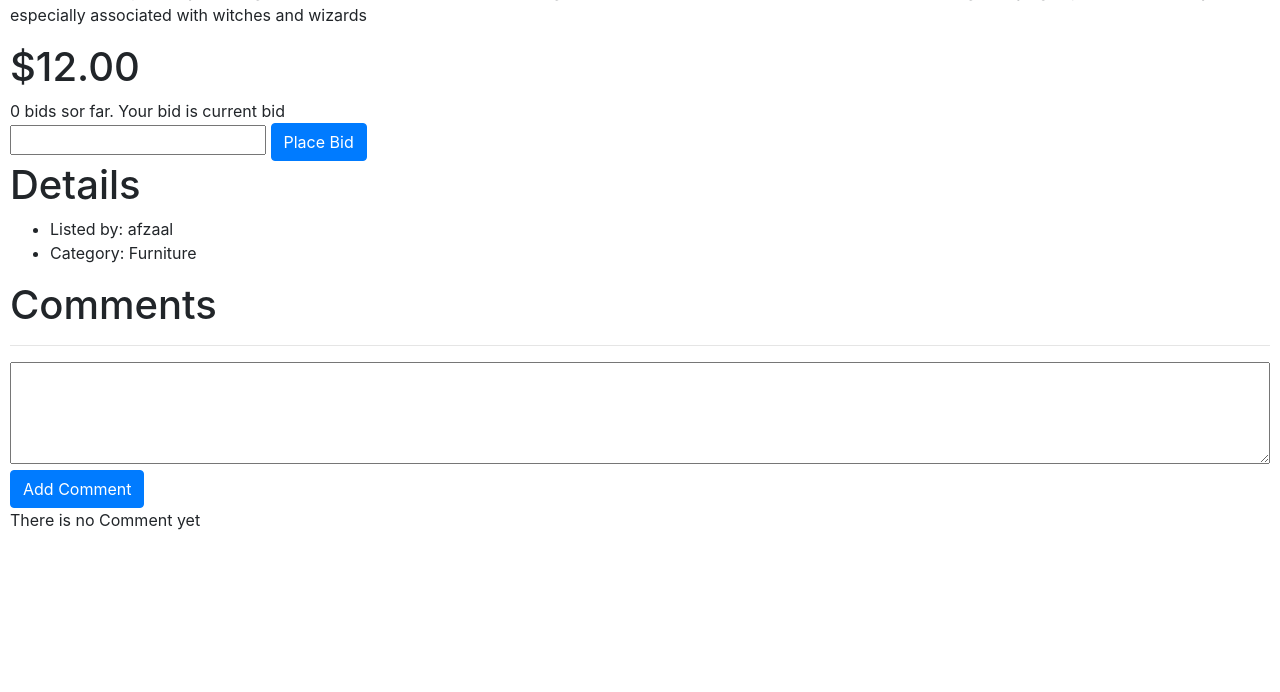
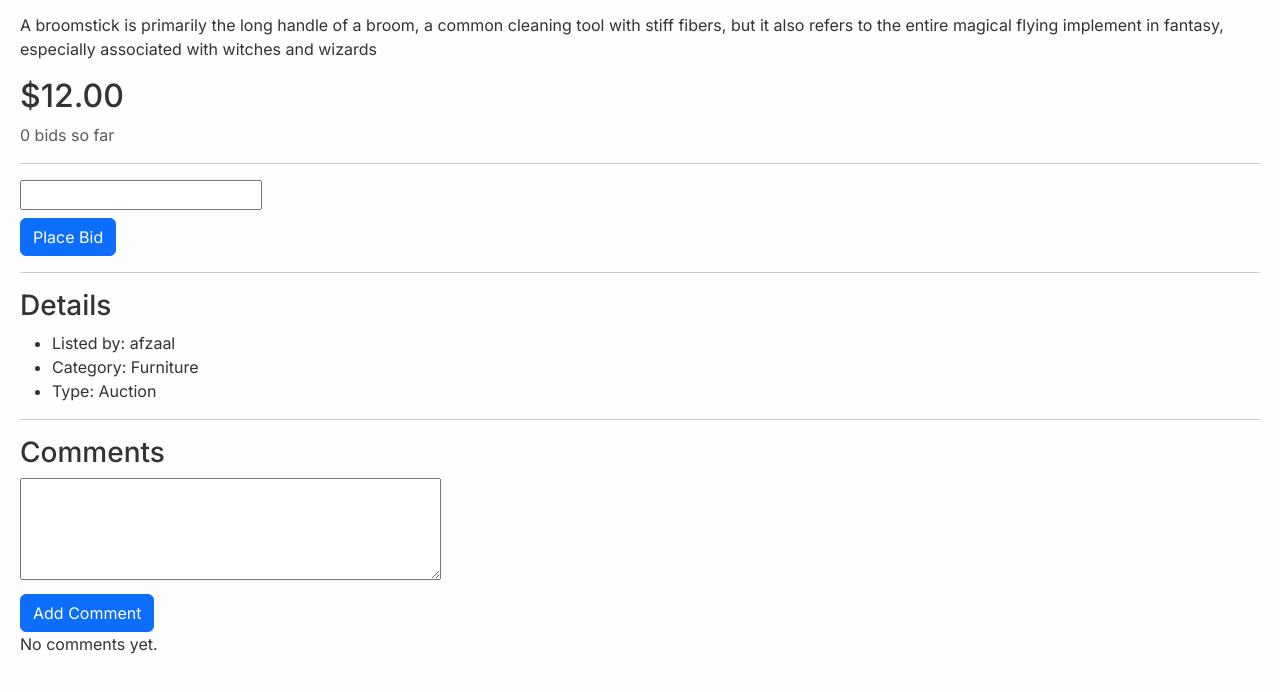
Before and after one commit to Muhammad-Afzaal1/bpe-django-project, a Django app: page /listings/7 in a window 1280 px wide. Shown: the part 586-1278 px from the top of the page. Before the commit the page ends 1116 px from the top, so only its background shows below. Run offline with Django 3.2, Linux system fonts and the light colour scheme; a user stored in the database is signed in; data comes from the database, SQL or seed files in the repository; both versions use the stored data as it was after the commit; some libraries are stand-ins or nearby versions.

Commit message:
Buy now and auction field are implemented

```diff
--- a/auctions/forms.py
+++ b/auctions/forms.py
@@ -2,9 +2,32 @@ from django import forms
 from .models import Listing, Bid, Comment
 
 class ListingForm(forms.ModelForm):
+
     class Meta:
         model = Listing
-        fields = ["title", "description", "image", "starting_bid", "category"]
+        fields = [
+            "title",
+            "description",
+            "listing_type",
+            "starting_bid",
+            "buy_now_price",
+            "image",
+            "category"
+        ]
+
+    def clean(self):
+        cleaned_data = super().clean()
+        listing_type = cleaned_data.get("listing_type")
+        starting_bid = cleaned_data.get("starting_bid")
+        buy_now_price = cleaned_data.get("buy_now_price")
+
+        if listing_type == Listing.AUCTION and not starting_bid:
+            self.add_error("starting_bid", "Starting bid is required for auction listings.")
+
+        if listing_type == Listing.BUY_NOW and not buy_now_price:
+            self.add_error("buy_now_price", "Buy now price is required.")
+
+        return cleaned_data
 
     def clean_image(self):
         image = self.cleaned_data.get("image")
--- a/auctions/static/auctions/styles.css
+++ b/auctions/static/auctions/styles.css
@@ -1,76 +1,120 @@
-body {
-    padding: 10px;
+:root {
+    --primary-color: #0d6efd;
+    --secondary-color: #6c757d;
+    --bg-light: #f8f9fa;
 }
 
-.errorlist {
-    color: red;
-    background: #ffe6e6;
-    border: 1px solid red;
-    padding: 8px 12px;
-    border-radius: 5px;
-    list-style: none;
-    margin: 5px 0;
+body {
+    padding: 20px;
+    font-family: 'Inter', sans-serif;
+    background-color: #fdfdfd;
+    color: #333;
 }
 
-.errorlist li {
-    margin: 3px 0;
-    font-weight: bold;
+/* Form Styles */
+.form-control:focus, .form-select:focus {
+    box-shadow: 0 0 0 0.25rem rgba(13, 110, 253, 0.15);
+    border-color: var(--primary-color);
+}
+
+/* Card Transitions */
+.transition-card {
+    transition: transform 0.2s ease-in-out, box-shadow 0.2s ease-in-out;
+}
+
+.transition-card:hover {
+    transform: translateY(-5px);
+    box-shadow: 0 .5rem 1rem rgba(0,0,0,.15)!important;
+    text-decoration: none;
+}
+
+.card-img-top-wrapper img {
+    transition: transform 0.3s ease;
+}
+
+.card:hover .card-img-top-wrapper img {
+    transform: scale(1.05);
 }
 
 .listing-link{
-    color: black;
+    text-decoration: none;
+    color: inherit;
     display: block;
-    margin-bottom:1rem;
 }
 
 .listing-link:hover{
     text-decoration: none;
+    color: inherit;
 }
+
+/* Errors */
+.errorlist {
+    color: #dc3545;
+    background: #f8d7da;
+    border: 1px solid #f5c6cb;
+    padding: 0.75rem 1.25rem;
+    border-radius: 0.25rem;
+    list-style: none;
+    margin-bottom: 1rem;
+}
+
+.errorlist li {
+    margin: 0;
+}
+
+/* Bids & Winners */
 .bid-count{
     display: inline;
-}
-
-.alert-error{
-    background-color: rgb(243, 113, 113);
-    border: 1px solid red;
+    font-weight: 500;
 }
 
 .winner{
-    padding: 5px;
-    background-color: rgb(32, 215, 221);
-    font-weight: bold;
-    font-size: large;
+    padding: 8px 12px;
+    background-color: #d1e7dd;
+    color: #0f5132;
+    font-weight: 600;
     border-radius: 4px;
+    border: 1px solid #badbcc;
 }
 
 .info{
-    padding: 5px;
-    background-color: rgb(223, 38, 87);
-    font-weight: bold;
-    font-size: large;
+    padding: 8px 12px;
+    background-color: #cff4fc;
+    color: #055160;
+    font-weight: 600;
     border-radius: 4px;
+    border: 1px solid #b6effb;
 }
 
-#id_comment{
-    width: 100%;
+/* Comments */
+.comments{
+    margin-top: 2rem;
+    padding: 1.5rem;
+    background-color: #fff;
+    border-radius: 8px;
+    box-shadow: 0 1px 3px rgba(0,0,0,0.1);
+}
+
+.comment{
+    margin-bottom: 1rem;
+    background-color: #f8f9fa;
+    padding: 1rem;
+    border-radius: 8px;
+    border-left: 4px solid var(--primary-color);
 }
 
 .comment-user{
-    font-weight: bold;
-}
-.comment-comment{
-    margin-left: 1rem;
+    font-weight: 600;
+    color: var(--primary-color);
 }
 
-.comments{
-    margin-top: 1rem;
-    padding: 0.5rem;
-    background-color: white;
+.comment-comment{
+    margin-top: 0.5rem;
+    color: #555;
+    margin-left: 0; /* Override old margin */
 }
-.comment{
-    margin-bottom: 1rem;
-    background-color: #ffe6e6;
-    padding: 1rem;
-    border-radius: 5px;
-    box-shadow: 1px 1px 5px 1px black;
+
+/* Button overrides if needed */
+.btn-block {
+    width: 100%; /* Restore bootstrap 4 class functionality if used elsewhere, though BS5 uses w-100 or d-grid */
 }
--- a/auctions/templates/auctions/layout.html
+++ b/auctions/templates/auctions/layout.html
@@ -2,11 +2,21 @@
 
 <!DOCTYPE html>
 <html lang="en">
+
 <head>
     <title>{% block title %}Auctions{% endblock %}</title>
-        <link rel="stylesheet" href="https://stackpath.bootstrapcdn.com/bootstrap/4.4.1/css/bootstrap.min.css" integrity="sha384-Vkoo8x4CGsO3+Hhxv8T/Q5PaXtkKtu6ug5TOeNV6gBiFeWPGFN9MuhOf23Q9Ifjh" crossorigin="anonymous">
+    <!-- Google Fonts -->
+    <link rel="preconnect" href="https://fonts.googleapis.com">
+    <link rel="preconnect" href="https://fonts.gstatic.com" crossorigin>
+    <link href="https://fonts.googleapis.com/css2?family=Inter:wght@300;400;500;600;700&display=swap" rel="stylesheet">
+
+    <!-- Bootstrap 5.3 CSS -->
+    <link href="https://cdn.jsdelivr.net/npm/bootstrap@5.3.3/dist/css/bootstrap.min.css" rel="stylesheet"
+        integrity="sha384-QWTKZyjpPEjISv5WaRU9OFeRpok6YctnYmDr5pNlyT2bRjXh0JMhjY6hW+ALEwIH" crossorigin="anonymous">
+
     <link href="{% static 'auctions/styles.css' %}" rel="stylesheet">
 </head>
+
 <body>
     <h1>Auctions</h1>
     <div>
@@ -27,7 +37,7 @@
         </li>
         {% else %}
         <li class="nav-item">
-                        <form action="{% url 'become_seller' %}", method="post" style="display: inline;">
+            <form action="{% url 'become_seller' %}" , method="post" style="display: inline;">
                 {% csrf_token %}
                 <button class="btn btn-sm btn-outline-success ml-2">
                     Beocme Seller
@@ -37,10 +47,14 @@
         {% endif %}
 
         <li class="nav-item">
-                    <a class="nav-link" href="{% url 'watchlist' %}">Watchlist
-                        <span class="badge badge-secondary">{{count}}</span>
+            <a class="nav-link d-flex align-items-center gap-2" href="{% url 'watchlist' %}">
+                Watchlist
+                <span class="badge bg-secondary">
+                    {{ count }}
+                </span>
             </a>
         </li>
+
 
         <li class="nav-item">
             <a class="nav-link" href="{% url 'logout' %}">Log Out</a>
@@ -57,5 +71,10 @@
     <hr>
     {% block body %}
     {% endblock %}
+    <!-- Bootstrap 5.3 JS Bundle -->
+    <script src="https://cdn.jsdelivr.net/npm/bootstrap@5.3.3/dist/js/bootstrap.bundle.min.js"
+        integrity="sha384-YvpcrYf0tY3lHB60NNkmXc5s9fDVZLESaAA55NDzOxhy9GkcIdslK1eN7N6jIeHz"
+        crossorigin="anonymous"></script>
 </body>
+
 </html>
--- a/auctions/templates/auctions/listing.html
+++ b/auctions/templates/auctions/listing.html
@@ -1,9 +1,10 @@
 {% extends "auctions/layout.html" %}
 
 {% block body %}
+
     {% if messages %}
-        {% for message in messages%}
-            <div class="alert alert-{{message.tags}}">{{message}}</div>
+        {% for message in messages %}
+            <div class="alert alert-{{ message.tags }}">{{ message }}</div>
         {% endfor %}
     {% endif %}
 
@@ -11,117 +12,148 @@
         <form action="{% url 'toggle_watchlist' listing.id %}" method="post">
             {% csrf_token %}
             {% if in_watchlist %}
-                <button type="submit" class="btn btn-warning">Remove from Watchlist</button>
+                <button class="btn btn-warning mb-3">Remove from Watchlist</button>
             {% else %}
-                <button type="submit" class="btn btn-success">Add to Watchlist</button>
+                <button class="btn btn-success mb-3">Add to Watchlist</button>
             {% endif %}
         </form>
     {% endif %}
 
+    <h1>{{ listing.title }}</h1>
 
-    <h1>Listing: {{listing.title}}</h1>
-    <img style="max-width: 400px;" src="{{listing.image}}" alt="Item Image">
-    <p class="description mt-2">{{listing.description}}</p>
-    <h1 class="mt-2" id="price">${{listing.current_price}}</h1>
-    <div class="bid-count">{{listing.bids.count}} bids sor far.</div>
+    <img class="img-fluid mb-3" style="max-width: 400px;" src="{{ listing.image }}" alt="Item Image">
+
+    <p class="description">{{ listing.description }}</p>
+
+    <h2 class="mt-2">
+        ${{ listing.current_price }}
+    </h2>
+
+    {% if listing.listing_type == "auction" %}
+        <div class="text-muted">{{ listing.bids.count }} bids so far</div>
+    {% else %}
+        <div class="badge bg-success">Buy Now</div>
+    {% endif %}
+
+    <hr>
+
     {% if user.is_authenticated %}
-        {% if listing.creator == user%}
+
+        {% if listing.creator == user %}
+            <!-- SELLER VIEW -->
+
             {% if listing.active %}
-                <form action="{% url 'close_listing' listing.pk %}">
+                <form action="{% url 'close_listing' listing.id %}" method="post">
+                    {% csrf_token %}
                     <button class="btn btn-danger">Close Listing</button>
                 </form>
             {% else %}
-                {% if listing.highest_bid %}
-                    <div class="winner">
-                        Winner: {{listing.highest_bid.bidder.username}} with ${{listing.highest_bid.amount}}
+                {% if listing.listing_type == "auction" and listing.highest_bid %}
+                    <div class="alert alert-success mt-3">
+                        Winner: {{ listing.highest_bid.bidder.username }} with ${{ listing.highest_bid.amount }}
                     </div>
                 {% else %}
-                    <div class="info">
-                        This auction was closed with no bids.
+                    <div class="alert alert-info mt-3">
+                        Listing is closed.
                     </div>
                 {% endif %}
             {% endif %}
 
         {% else %}
+            <!-- BUYER VIEW -->
 
             {% if listing.active %}
-                <div class="bid-count">Your bid is current bid</div>
-                <form  method="post" >
-                    {% csrf_token %}
-                    {% for field in form %}
-                        {{field}}
-                        {% if field.errors %}
-                            <ul class="errorlist">
-                                {% for error in field.errors %}
-                                    <li>{{error}}</li>
-                                {% endfor %}
-                            </ul>
-                        {% endif %}
-                    {% endfor %}
-                    <input class="btn btn-primary" type="submit" value="Place Bid">
-                </form>
+
+                {% if listing.listing_type == "auction" %}
+                    <!-- AUCTION BID FORM -->
+                    <form method="post" class="mt-3">
+                        {% csrf_token %}
+                        {% for field in form %}
+                            <div class="mb-2">
+                                {{ field }}
+                                {% if field.errors %}
+                                    <div class="text-danger small">
+                                        {{ field.errors }}
+                                    </div>
+                                {% endif %}
+                            </div>
+                        {% endfor %}
+                        <button class="btn btn-primary">Place Bid</button>
+                    </form>
+
+                {% else %}
+                    <!-- BUY NOW -->
+                    <form action="{% url 'buy_now' listing.id %}" method="post" class="mt-3">
+                        {% csrf_token %}
+                        <button class="btn btn-success btn-lg">
+                            Buy Now for ${{ listing.buy_now_price }}
+                        </button>
+                    </form>
+                {% endif %}
+
             {% else %}
-                {% if listing.highest_bid.bidder == user %}
-                    <div class="winner">
-                        Winner: You are the winnner with ${{listing.highest_bid.amount}}
+                {% if listing.listing_type == "auction" and listing.highest_bid.bidder == user %}
+                    <div class="alert alert-success mt-3">
+                        🎉 You won this auction!
                     </div>
                 {% else %}
-                    <div class="info">
-                        Bidding is closed at ${{listing.current_price}}
+                    <div class="alert alert-secondary mt-3">
+                        Listing is closed.
                     </div>
-                {% endif  %}
+                {% endif %}
             {% endif %}
 
         {% endif %}
+
     {% else %}
         {% if listing.active %}
-            <a href="{% url 'login' %}">Login to place Bid</a>
-        {% else %}
-            <div class="info">
-                Bidding is closed at ${{listing.current_price}}
-            </div>
+            <a href="{% url 'login' %}">Login to continue</a>
         {% endif %}
     {% endif %}
-    <h1>Details</h1>
+
+    <hr>
+
+    <h3>Details</h3>
     <ul>
-        <li>Listed by: {{listing.creator}}</li>
-        <li>Category:
+        <li>Listed by: {{ listing.creator.username }}</li>
+        <li>
+            Category:
             {% if listing.category %}
-                {{listing.category}}
+                {{ listing.category }}
             {% else %}
-                <span>No Category Listed</span>
+                No Category
             {% endif %}
         </li>
+        <li>Type: {{ listing.get_listing_type_display }}</li>
     </ul>
 
-    <h1>Comments</h1>
+    <hr>
 
-    <hr>
+    <h3>Comments</h3>
 
     {% if user.is_authenticated %}
         <form action="{% url 'add_comment' listing.id %}" method="post">
             {% csrf_token %}
             {% for field in comment_form %}
-                {{field}}
+                <div class="mb-2">{{ field }}</div>
             {% endfor %}
-            <input class="btn btn-primary" type="submit" value="Add Comment">
+            <button class="btn btn-primary">Add Comment</button>
         </form>
     {% else %}
-        <h3>To add comment <a href="{% url 'login' %}">Login</a></h3>
+        <p><a href="{% url 'login' %}">Login</a> to comment</p>
     {% endif %}
 
     {% if comments %}
-        <div class="comments">
+        <div class="mt-3">
             {% for comment in comments %}
-                <div class="comment">
-                    <div class="comment-user">{{comment.user}}</div>
-                    <div class="comment-comment">{{comment.comment}}</div>
+                <div class="border rounded p-2 mb-2">
+                    <strong>{{ comment.user.username }}</strong>
+                    <p class="mb-0">{{ comment.comment }}</p>
                 </div>
             {% endfor %}
         </div>
-
     {% else %}
-        <div>There is no Comment yet</div>
+        <p>No comments yet.</p>
     {% endif %}
 
 {% endblock %}
--- a/auctions/urls.py
+++ b/auctions/urls.py
@@ -16,4 +16,5 @@ urlpatterns = [
     path("categories", views.categories, name='categories'),
     path("categories/<str:category>", views.category, name="category"),
     path("become-seller/", views.become_seller, name="become_seller"),
+    path("buy-now/<int:listing_id>/", views.buy_now, name="buy_now"),
 ]
--- a/auctions/views.py
+++ b/auctions/views.py
@@ -202,7 +202,8 @@ def watchlist(request):
     listings = [item.listing for item in watchlist_items]
     return render(request, "auctions/index.html", {
         "listings":listings,
-        "count": len(listings)
+        "count": len(listings),
+        "categories":Category.objects.all()
     })
 
 def categories(request):
@@ -239,3 +240,38 @@ def become_seller(request):
         return redirect("index")
 
     return HttpResponseForbidden("Invalid request.")
+
+@login_required
+def buy_now(request, listing_id):
+    listing = get_object_or_404(Listing, id=listing_id)
+
+    # Only POST allowed
+    if request.method != "POST":
+        messages.error(request, "Invalid request.")
+        return redirect("listing", listing_id)
+
+    # Must be Buy Now listing
+    if listing.listing_type != Listing.BUY_NOW:
+        messages.error(request, "This item is not available for direct purchase.")
+        return redirect("listing", listing_id)
+
+    # Listing must be active
+    if not listing.active:
+        messages.error(request, "This listing is no longer active.")
+        return redirect("listing", listing_id)
+
+    # Seller cannot buy own item
+    if listing.creator == request.user:
+        messages.error(request, "You cannot buy your own listing.")
+        return redirect("listing", listing_id)
+
+    # ✅ Perform purchase (basic version)
+    listing.active = False
+    listing.save()
+
+    messages.success(
+        request,
+        f"You successfully purchased '{listing.title}' for ${listing.buy_now_price}."
+    )
+
+    return redirect("listing", listing_id)
```
Also changed, not shown: auctions/models.py (+33 -8 lines), auctions/templates/auctions/create_listing.html (+43 -8 lines), auctions/templates/auctions/index.html (+61 -51 lines), auctions/migrations/0005_listing_buy_now_price_listing_listing_type_and_more.py (added), db.sqlite3. Lines whose indentation alone changed are shown as unchanged.
